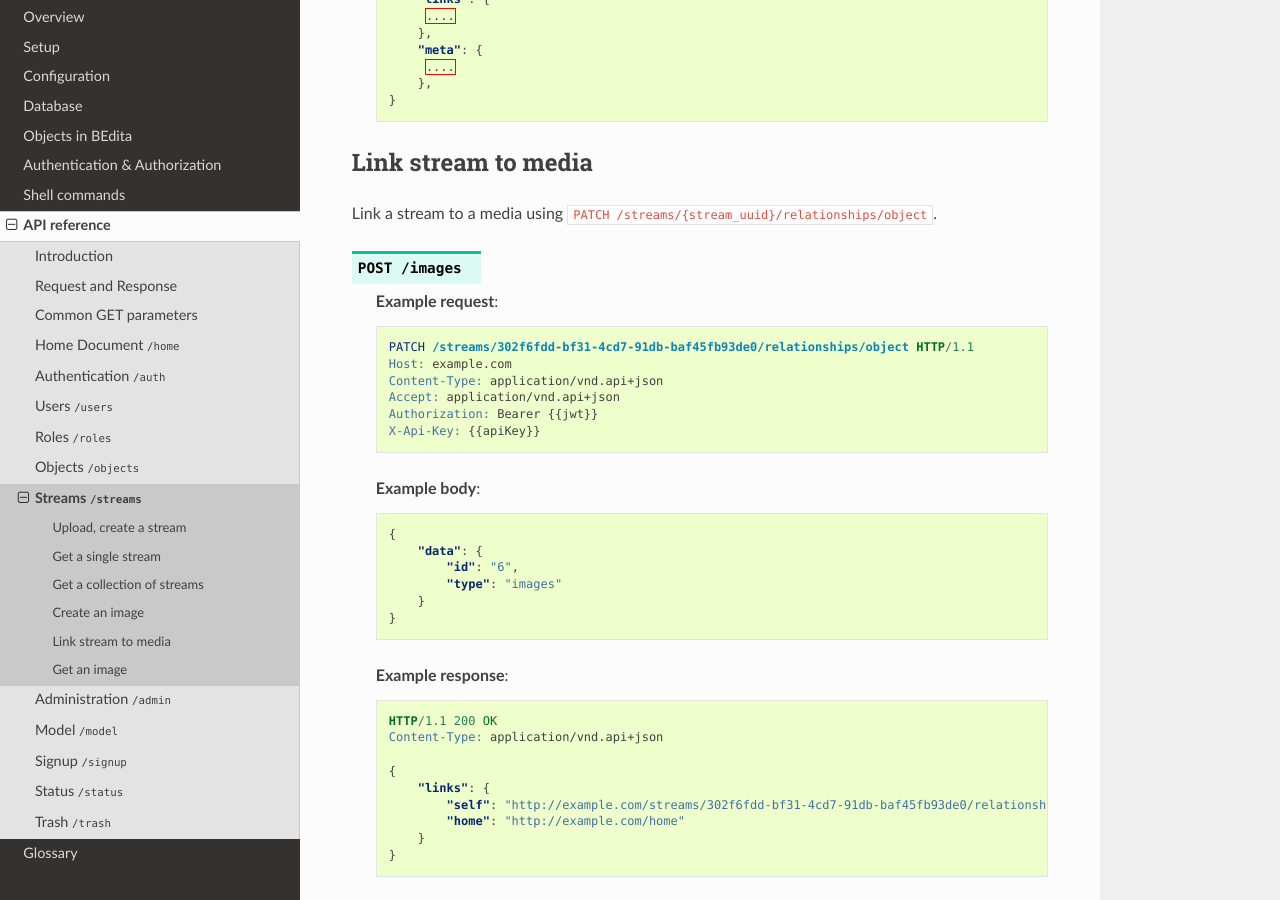
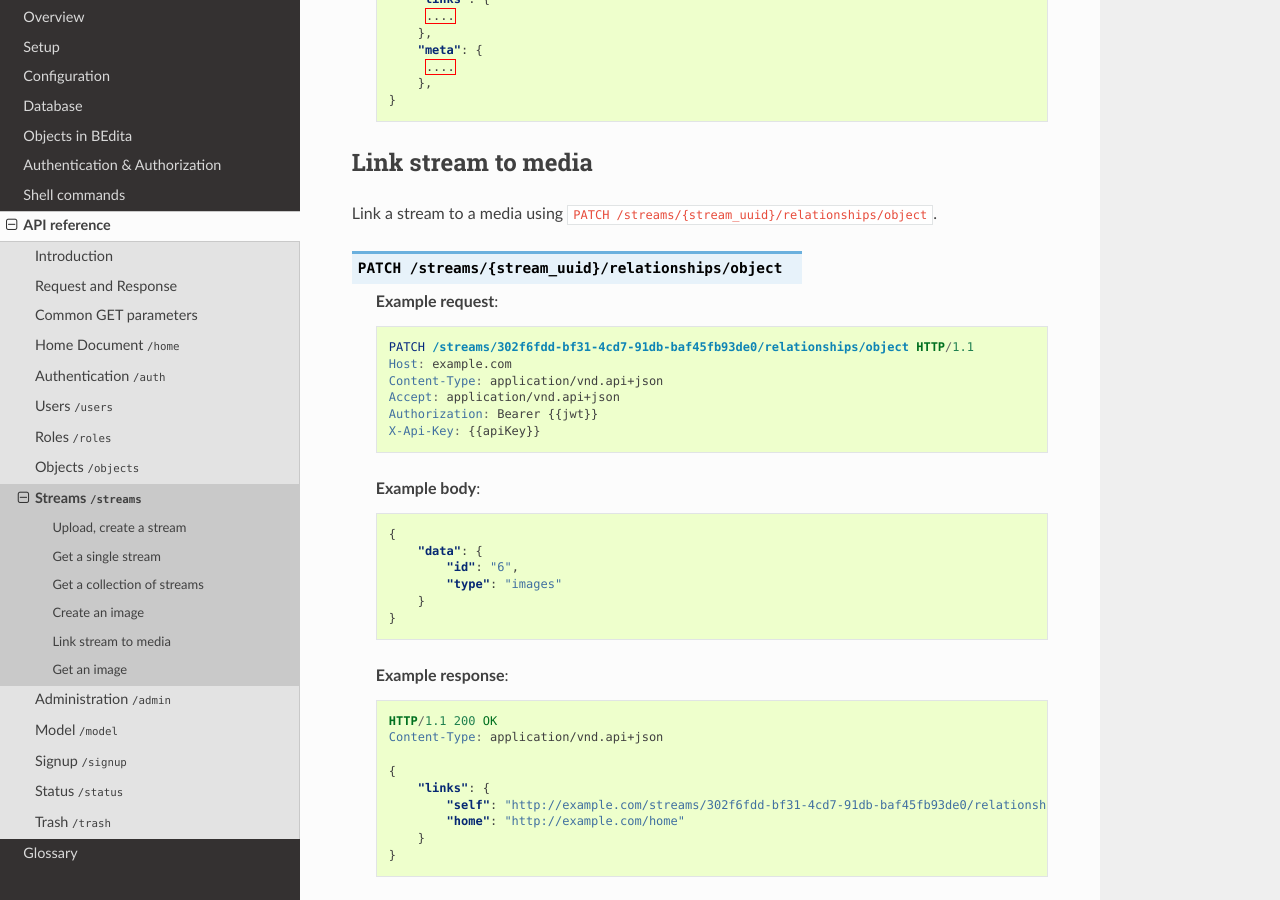
Before and after one commit to bedita/docs, a Sphinx documentation site: the page built from source/endpoints/streams.rst, in a window 1280 px wide and 900 px high, scrolled down 4160 px. Built offline with Sphinx 7.4.7 and the Read the Docs theme 2.0.0, drawn with Linux system fonts in a browser that asks for light colours.

Commit message:
#19 feat: streams endpoint

```diff
--- a/source/endpoints/streams.rst
+++ b/source/endpoints/streams.rst
@@ -242,7 +242,7 @@ Link stream to media
 
 Link a stream to a media using ``PATCH /streams/{stream_uuid}/relationships/object``.
 
-.. http:post:: /images
+.. http:patch:: /streams/{stream_uuid}/relationships/object
 
 
     **Example request**:
```
